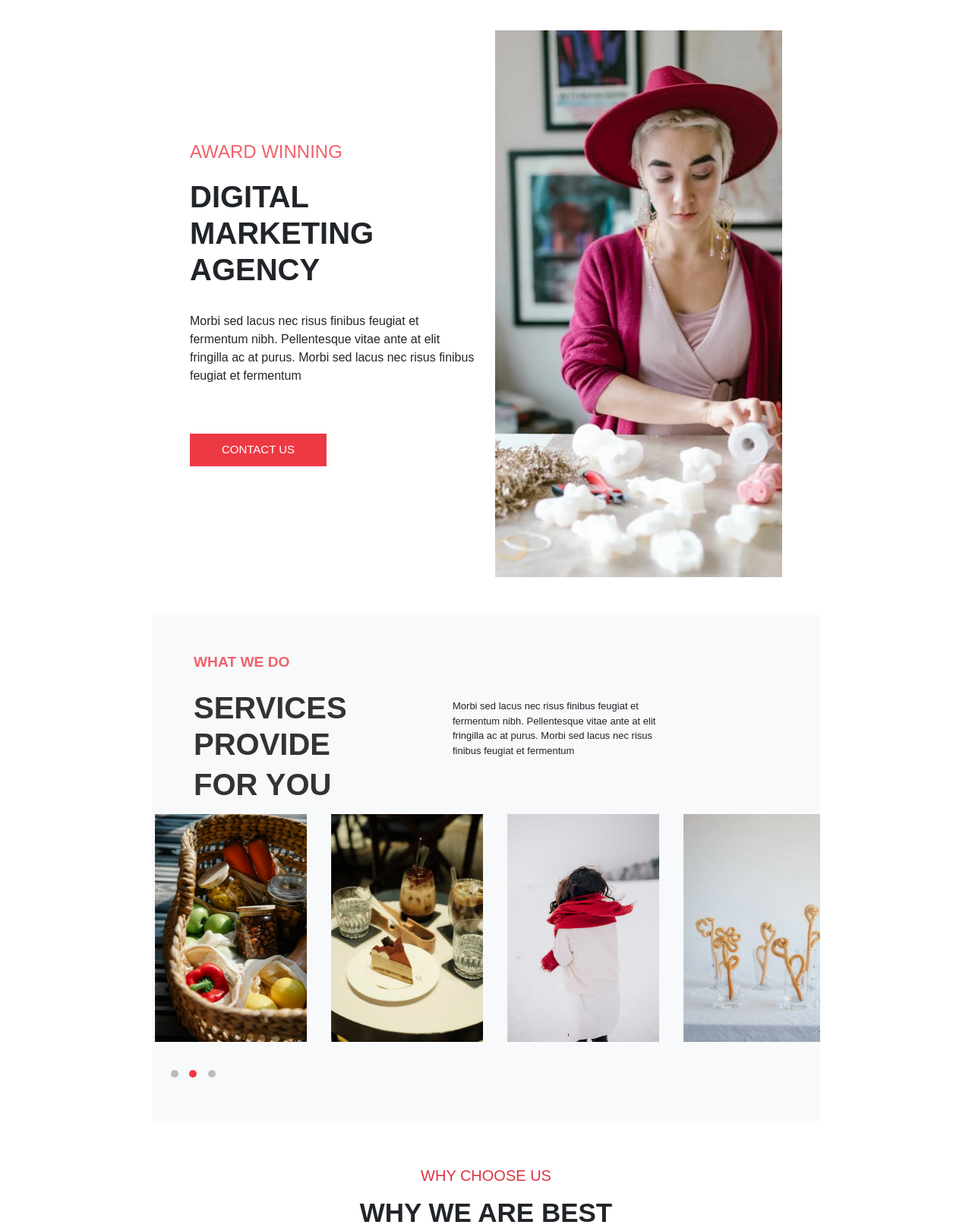
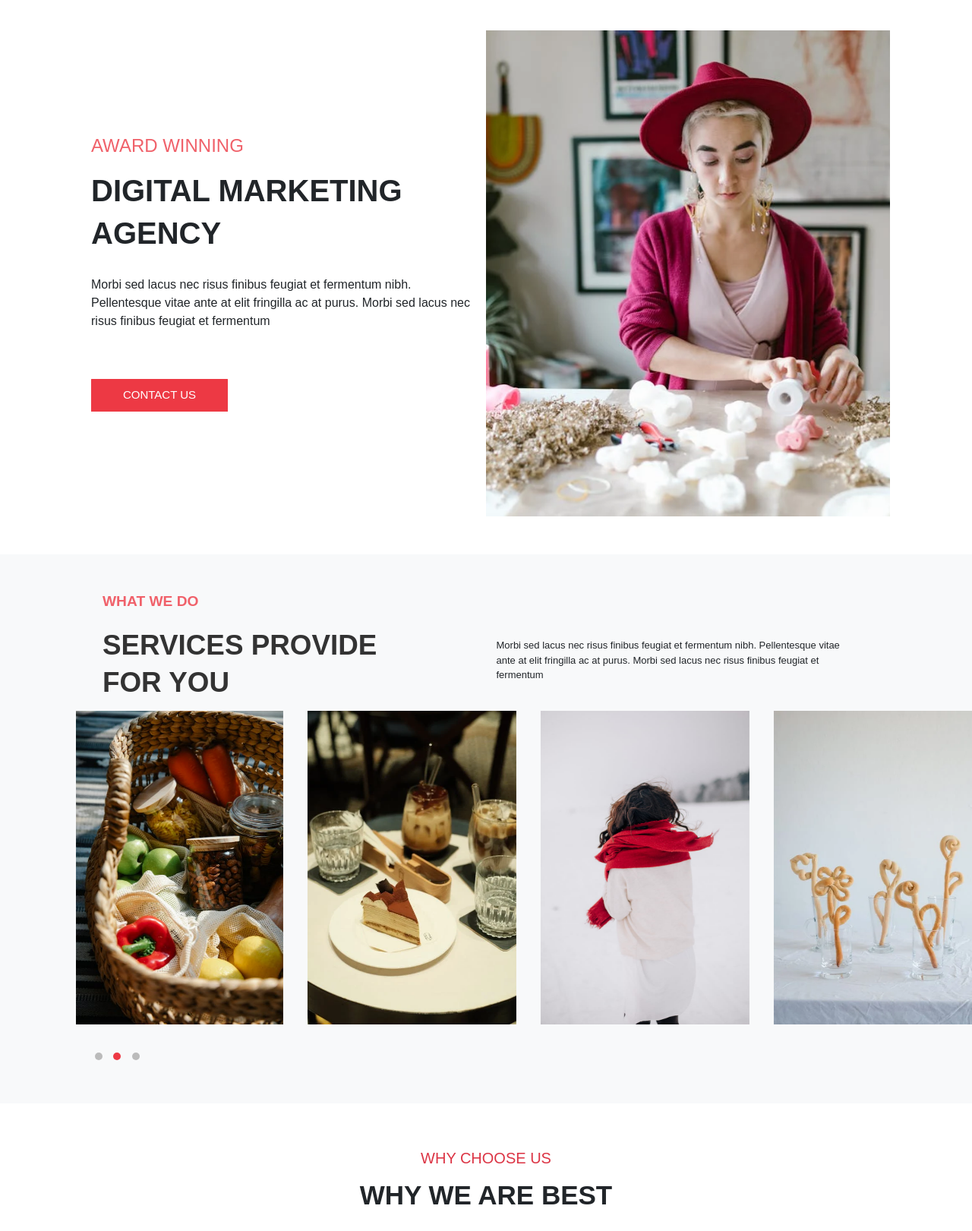
Before and after one commit to pranav-kadam/FYLE-assignment, a plain HTML site: page index.html in a window 1280 px wide. Shown: the top 1621 px of the page at 76% size. Drawn offline with nearby package versions, Linux system fonts and the light colour scheme.

Commit message:
fixed form, added responsiveness

```diff
--- a/index.html
+++ b/index.html
@@ -14,26 +14,28 @@
         <div class="row align-items-center">
             <div class="col-md-6">
                 <h2 style="font-size: 24px; font-weight: 400;">AWARD WINNING</h2>
-                    <h1>DIGITAL MARKETING AGENCY</h1>
+                <h1>DIGITAL MARKETING</h1>
+                  <h1>  AGENCY</h1>
                 <br>
                 <p>Morbi sed lacus nec risus finibus feugiat et fermentum nibh. Pellentesque vitae ante at elit fringilla ac at purus. Morbi sed lacus nec risus finibus feugiat et fermentum</p>
                 <br>
                 <br>
                 <button class="btn contact-btn" data-bs-toggle="modal" data-bs-target="#contactModal">Contact Us</button>
             </div>
-                <div class="col-md-6">
-                    <img src="./assets/contactus.webp" alt="Digital Marketing" class="img-fluid">
+            <div class="col-md-6 p-0">
+                <img src="./assets/contactus.webp" alt="Digital Marketing" class="img-fluid hero-img">
             </div>
         </div>
     </div>
 </div>
 
+
     <!-- Contact Modal -->
     <div class="modal fade" id="contactModal" tabindex="-1" aria-labelledby="contactModalLabel" aria-hidden="true">
         <div class="modal-dialog">
             <div class="modal-content">
-                <h3 class="mb-4">Talk to us</h3>
-                <form id="contactForm" action="https://app.getform.io/forms/bnlelymb" method="POST">
+                <h3 class="mb-4" style="font-weight: bold;">Talk to us</h3>
+                <form id="contactForm" action="https://getform.io/f/ajjejzya" method="POST">
                     <div class="mb-3">
                         <label for="email" class="form-label">Work email</label>
                         <input type="email" class="form-control" id="email" name="email" required>
@@ -212,7 +214,7 @@
             <div class="col-md-3 col-sm-6 mb-4">
               <div class="growth-card">
                 <i class="fas fa-clock text-danger mb-3"></i>
-                <h2 class="count" style="font-weight: lighter;">1591 +</h2>
+                <h2 class="count" style="font-weight: lighter;">1591+</h2>
                 <p>Days Of Operation</p>
               </div>
             </div>
@@ -226,7 +228,7 @@
             <div class="col-md-3 col-sm-6 mb-4">
               <div class="growth-card">
                 <i class="fas fa-trophy text-danger mb-3"></i>
-                <h2 class="count" style="font-weight: lighter;">75 +</h2>
+                <h2 class="count" style="font-weight: lighter;">75+</h2>
                 <p>Win Awards</p>
               </div>
             </div>
@@ -236,5 +238,30 @@
 
     <script src="https://cdn.jsdelivr.net/npm/bootstrap@5.3.0-alpha1/dist/js/bootstrap.bundle.min.js"></script>
     <script src="script.js"></script>
+    <script>
+      document.getElementById('contactForm').addEventListener('submit', function(e) {
+          e.preventDefault();
+
+          fetch(this.action, {
+              method: 'POST',
+              body: new FormData(this),
+          })
+          .then(response => {
+              if (response.ok) {
+                  alert('Form submitted successfully!');
+                  this.reset();
+                  document.getElementById('contactModal').classList.remove('show');
+                  document.body.classList.remove('modal-open');
+                  document.querySelector('.modal-backdrop').remove();
+              } else {
+                  alert('There was an error submitting the form. Please try again.');
+              }
+          })
+          .catch(error => {
+              console.error('Error:', error);
+              alert('There was an error submitting the form. Please try again.');
+          });
+      });
+  </script>
 </body>
 </html>
--- a/script.js
+++ b/script.js
@@ -1,28 +1,3 @@
-// Contact Form Submission
-document.getElementById('contactForm').addEventListener('submit', function(e) {
-    e.preventDefault();
-
-    fetch(this.action, {
-        method: 'POST',
-        body: new FormData(this),
-    })
-    .then(response => {
-        if (response.ok) {
-            alert('Form submitted successfully!');
-            this.reset();
-            document.getElementById('contactModal').classList.remove('show');
-            document.body.classList.remove('modal-open');
-            document.querySelector('.modal-backdrop').remove();
-        } else {
-            alert('There was an error submitting the form. Please try again.');
-        }
-    })
-    .catch(error => {
-        console.error('Error:', error);
-        alert('There was an error submitting the form. Please try again.');
-    });
-});
-
 // Services Slider
 const slider = document.querySelector('.slider');
 const slides = document.querySelectorAll('.slide');
--- a/styles.css
+++ b/styles.css
@@ -1,27 +1,30 @@
         body {
             font-family: Arial, sans-serif;
-            padding-left: 200px;
-            padding-right: 200px;
+
         }
+
         .hero {
-
             padding: 50px 0;
         }
+
         .hero h1 {
             font-size: 2.5rem;
             font-weight: bold;
         }
+
         .hero h2 {
             color: #f0616a;
             font-size: 1.2rem;
             margin-bottom: 20px;
         }
 
-        .col-md-6 img {
-            width: 100%;
-            height: 90vh;
-            object-fit: cover;
+        .hero-img {
+            width: 100%; /* Full width */
+            height: 80vh; /* Increase the height */
+            object-fit: cover; /* Cover the entire area */
+            max-height: 100vh; /* Ensure it doesn't exceed the viewport height */
         }
+
           .contact-btn {
             background-color: #ed3944;
             border: none;
@@ -67,6 +70,7 @@
         .services-section {
             background-color: #f8f9fa;
             padding: 50px 0;
+            padding-left: 100px;
 
         }
         .services-container {
@@ -80,7 +84,7 @@
         }
         .services-text {
             flex: 1;
-            margin-left: -10px;
+            margin-left: -100px;
         }
         .services-title {
             color: #f0616a;
@@ -89,7 +93,7 @@
             font-weight: bold;
         }
         .services-heading {
-            font-size: 2.5rem;
+            font-size: 2.3rem;
             font-weight: bold;
             margin-bottom: 5px;
             color: #333;
@@ -175,10 +179,9 @@
 
         .project-content .project-item {
             background-color: #f1f3f5;
-            padding: 25px;
+            padding: 40px;
             cursor: pointer;
-            padding-bottom: 10px;
-            margin-bottom: -9.7px;
+            margin-bottom: -33px;
             transition: background-color 0.3s ease;
 
         }
@@ -234,13 +237,15 @@
   .growth-card {
     background-color: #ffffff;
     padding: 20px;
-  width: 250px; /* adjust the width as needed */
+    width: 285px; /* adjust the width as needed */
     text-align: center;
-  border-radius: 0.5px;
+    border-radius: 5px; /* Corrected border radius to make it noticeable */
     box-shadow: 0 4px 6px rgba(0, 0, 0, 0.1);
     transition: all 0.3s ease;
     cursor: pointer;
+    margin: 10px; /* Adjust margin to control spacing between cards */
   }
+
 
   .growth-card:hover {
     transform: translateY(-10px);
@@ -301,3 +306,76 @@
     padding-left: 50px;
     padding-right: 50px;
 }
+@media (min-width: 576px) {
+    .hero h1 {
+        font-size: 2.2rem;
+    }
+
+    .hero h2 {
+        font-size: 1.2rem;
+    }
+
+    .services-heading {
+        font-size: 2rem;
+    }
+
+    .slide {
+        flex: 0 0 50%;
+    }
+}
+
+@media (min-width: 768px) {
+    .hero h1 {
+        font-size: 2.5rem;
+    }
+
+    .services-container {
+        flex-direction: row;
+    }
+
+    .services-text {
+        margin-left: -50px;
+    }
+
+    .services-description {
+        margin-left: 20px;
+        margin-right: 75px;
+    }
+
+    .slide {
+        flex: 0 0 33.33%;
+    }
+
+    .growth-card {
+        width: calc(50% - 20px);
+    }
+}
+
+@media (min-width: 992px) {
+    .hero-img {
+        height: 60vh;
+    }
+
+    .services-heading {
+        font-size: 2.3rem;
+    }
+
+    .slide {
+        flex: 0 0 25%;
+    }
+
+    .growth-card {
+        width: 285px;
+    }
+}
+
+@media (min-width: 1200px) {
+    .container {
+        padding-left: 50px;
+        padding-right: 50px;
+    }
+
+    .hero-img {
+        height: 80vh;
+    }
+}
```
Lines whose indentation alone changed are shown as unchanged.
